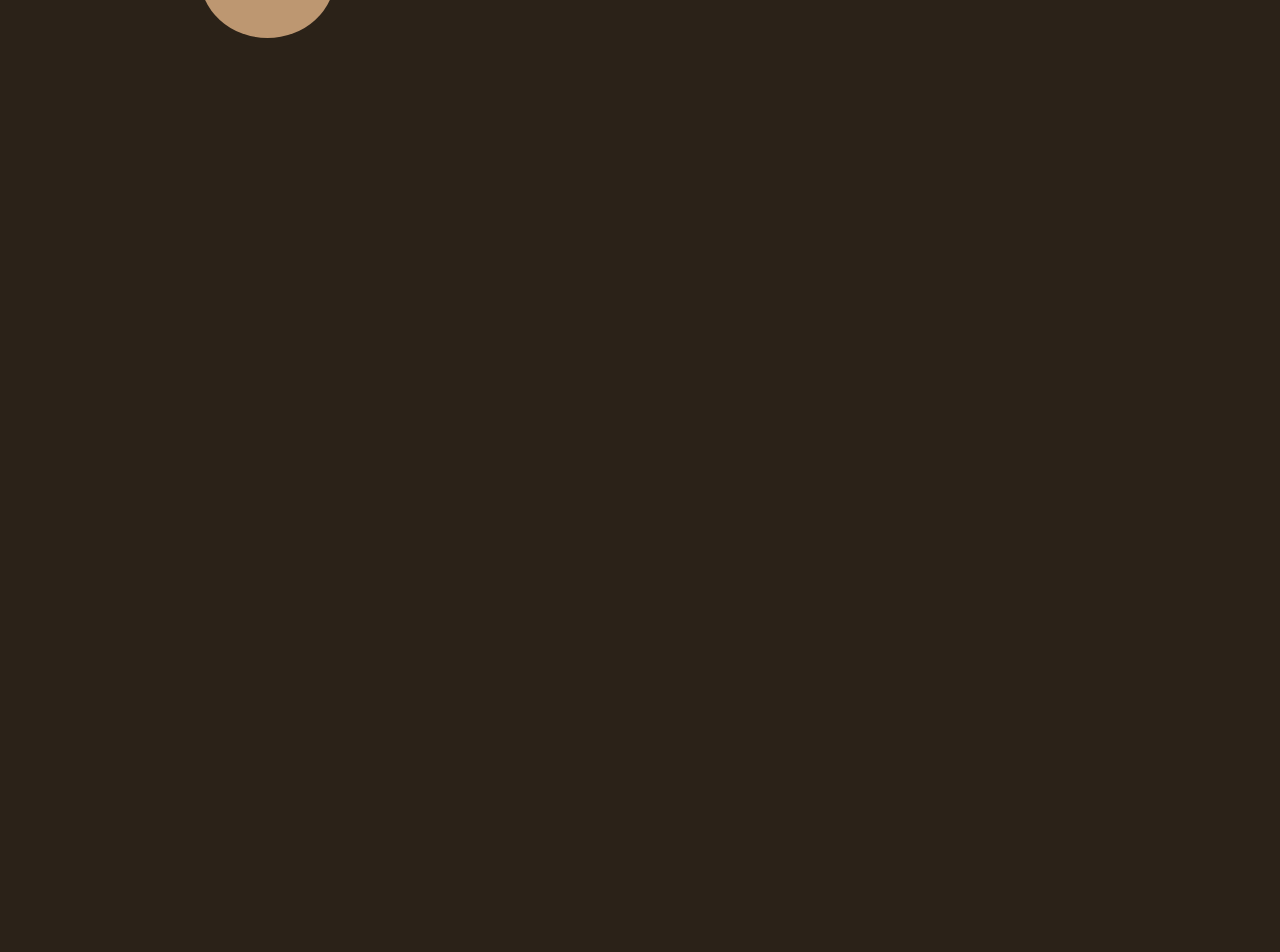
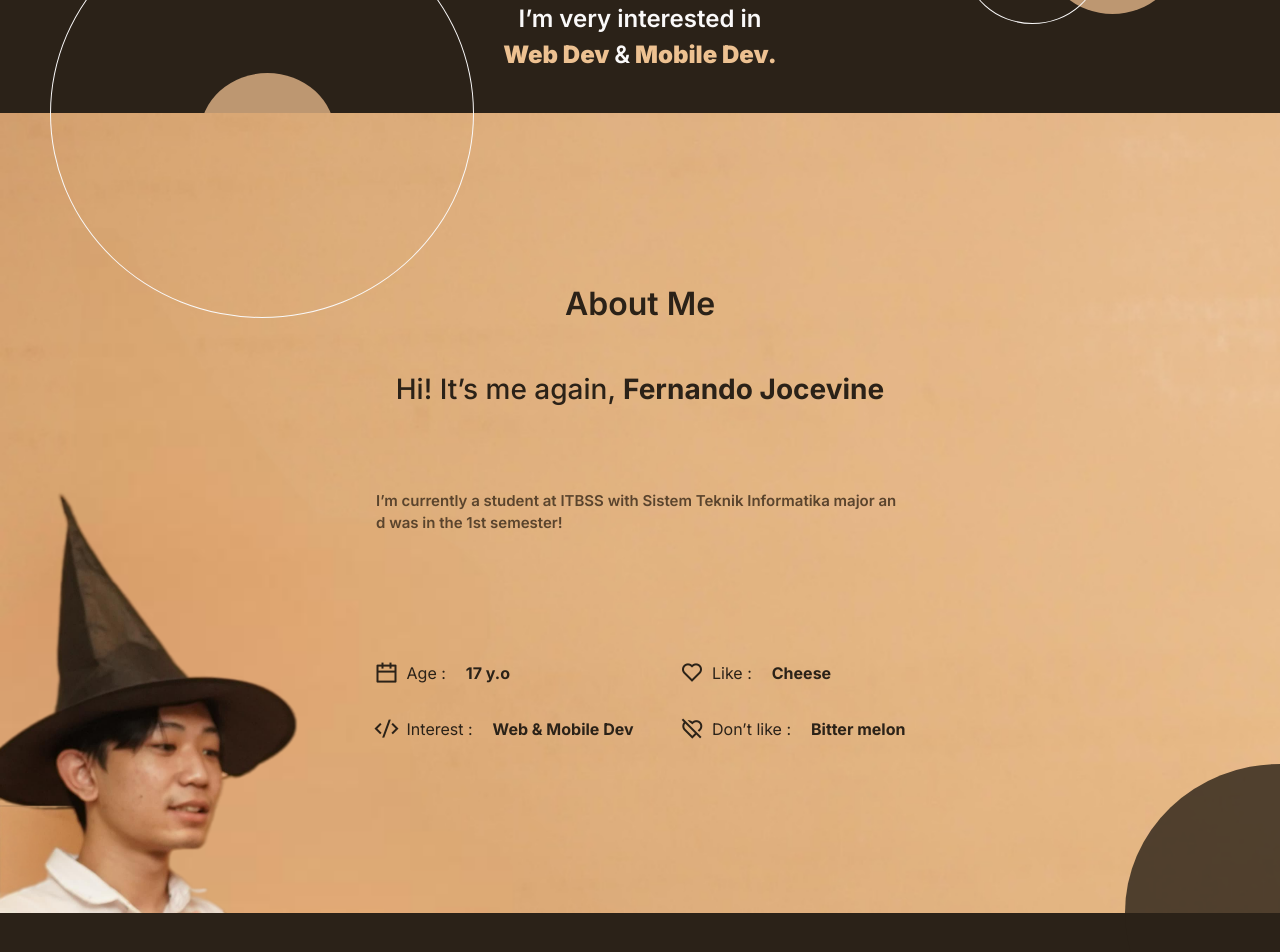
Before and after one commit to FernandoJocev/Portofolio-Web, a Next.js app: page / in a window 1280 px wide. Shown: the part 834-1786 px from the top of the page. Before the commit the page ends 872 px from the top, so only its background shows below. Built offline with nearby package versions, Linux system fonts and the light colour scheme.

Commit message:
About section

```diff
--- a/app/globals.css
+++ b/app/globals.css
@@ -5,8 +5,17 @@
 
 :root {
   --font: #faf9f9;
+  --secondary-font: #2b2218;
   --primary-bg: #2b2218;
   --secondary-bg: #5a442d;
+}
+
+::-webkit-scrollbar {
+  width: 0px;
+}
+
+html {
+  scroll-behavior: smooth;
 }
 
 body {
@@ -15,6 +24,10 @@
   color: var(--font);
   background-color: var(--primary-bg);
   overflow-x: hidden !important;
+}
+
+h1 {
+  color: var(--secondary-font);
 }
 
 #circle {
@@ -32,7 +45,7 @@
 #home {
   background-image: url('/images/bg-main.png');
   min-width: 100vw;
-  min-height: 70vh;
+  min-height: 100vh;
   background-repeat: no-repeat;
   background-size: cover;
 }
@@ -43,3 +56,11 @@
   padding: 10px 30px;
   font-weight: bold;
 }
+
+#about {
+  background-image: url('/images/bg-secondary.png');
+  background-repeat: no-repeat;
+  background-size: cover;
+  min-width: 100vw;
+  min-height: 100vh;
+}
--- a/app/layout.tsx
+++ b/app/layout.tsx
@@ -1,6 +1,7 @@
 import type { Metadata } from 'next'
 import { Inter } from 'next/font/google'
 import './globals.css'
+import 'remixicon/fonts/remixicon.css'
 
 const inter = Inter({ subsets: ['latin'] })
 
--- a/app/page.tsx
+++ b/app/page.tsx
@@ -24,15 +24,16 @@
           alt='Me'
           className='absolute bottom-0 min-w-full'
         />
-        <h1 className='text-center text-[#2B2218] absolute top-[53%] left-[15%] font-semibold text-[20px]'>
+        <h1 className='text-center text-[#2B2218] absolute top-[53%] left-[15%] font-medium text-[20px]'>
           Hi! I’m <b>Fernando Jocevine ! </b> <br /> Also known as<b> Epje !</b>
         </h1>
       </section>
-      <span
-        id='circle'
-        className='bottom-[-72px] left-[200px] w-[135px] h-[123px] !bg-[#E2B587] opacity-[80%]'
-      ></span>
+
       <div className='relative top-[190px]'>
+        <span
+          id='circle'
+          className='bottom-[-40px] left-[200px] w-[135px] h-[123px] !bg-[#E2B587] opacity-[80%]'
+        ></span>
         <span
           id='circle'
           className='bottom-[142px] right-[100px] w-[135px] h-[123px] !bg-[#E2B587] opacity-[80%] -z-10'
@@ -42,12 +43,78 @@
           className='bottom-[132px] right-[180px] w-[135px] h-[123px] -z-10'
         ></span>
       </div>
-      <h1 className='text-center mt-[5%] font-semibold text-[24px]'>
+      <h1 className='text-center mt-[35px] font-semibold text-[24px] text-[#FAF9F9]'>
         I’m very interested in
         <br /> <b className='text-[#EDC191]'> Web Dev </b> &
         <b className='text-[#EDC191]'> Mobile Dev. </b>
       </h1>
-      <section id='about' className='relative'></section>
+
+      <section
+        id='about'
+        className='relative pl-40 pr-40 mt-10 pt-10 pb-10 flex flex-col gap-y-10 items-center justify-center'
+      >
+        <span
+          id='circle'
+          className='bottom-[-148px] right-[-155px] w-[310px] h-[297px] !bg-[#2b2218] opacity-80'
+        ></span>
+        <span
+          id='circle-nofill'
+          className='top-[-204px] left-[50px] w-[424px] h-[409px]'
+        ></span>
+        <img
+          src='/images/Me_2-nobg.jpg'
+          alt='Me'
+          className='absolute bottom-0 left-0 min-w-full'
+        />
+        <h1 className='font-semibold text-[32px] text-[#2B2218]'>About Me</h1>
+        <div className='flex flex-col items-center text-start w-[55%]'>
+          <h1 className='font-medium text-[28px] text-[#2B2218] z-50'>
+            Hi! It’s me again, <b>Fernando Jocevine</b>
+          </h1>
+          <div className='mt-20 mb-20'>
+            <p className='font-semibold text-[15px] text-[#5A442D] text-start break-all'>
+              I’m currently a student at ITBSS with Sistem Teknik Informatika
+              major and was in the 1st semester!
+            </p>
+          </div>
+        </div>
+
+        <div className='grid gap-y-5 lg:grid-cols-2 sm:grid-cols-1'>
+          <div className='flex items-center gap-x-2'>
+            <i className='ri-calendar-line text-[#2B2218] text-[24px]'></i>
+            <div className='flex gap-x-5 items-center'>
+              <h1>Age : </h1>
+              <b className='text-[#2b2218]'>17 y.o</b>
+            </div>
+          </div>
+
+          <div className='flex items-center gap-x-2 lg:ml-10'>
+            <i className='ri-heart-line text-[#2B2218] text-[24px]'></i>
+            <div className='flex gap-x-5 items-center'>
+              <h1>Like : </h1>
+              <b className='text-[#2b2218]'>Cheese</b>
+            </div>
+          </div>
+
+          <div className='flex items-center gap-x-2'>
+            <i className='ri-code-s-slash-line text-[#2B2218] text-[24px]'></i>
+            <div className='flex gap-x-5 items-center'>
+              <h1>Interest : </h1>
+              <b className='text-[#2b2218]'>Web & Mobile Dev</b>
+            </div>
+          </div>
+
+          <div className='flex items-center gap-x-2 lg:ml-10'>
+            <i className='ri-dislike-line text-[#2B2218] text-[24px]'></i>
+            <div className='flex gap-x-5 items-center'>
+              <h1>Don’t like : </h1>
+              <b className='text-[#2b2218]'>Bitter melon</b>
+            </div>
+          </div>
+        </div>
+      </section>
+
+      <section id='skills'></section>
     </>
   )
 }
```
Also changed, not shown: package.json (+5 -4 lines), 1 other file (tests, documents, lock files or other folders).
